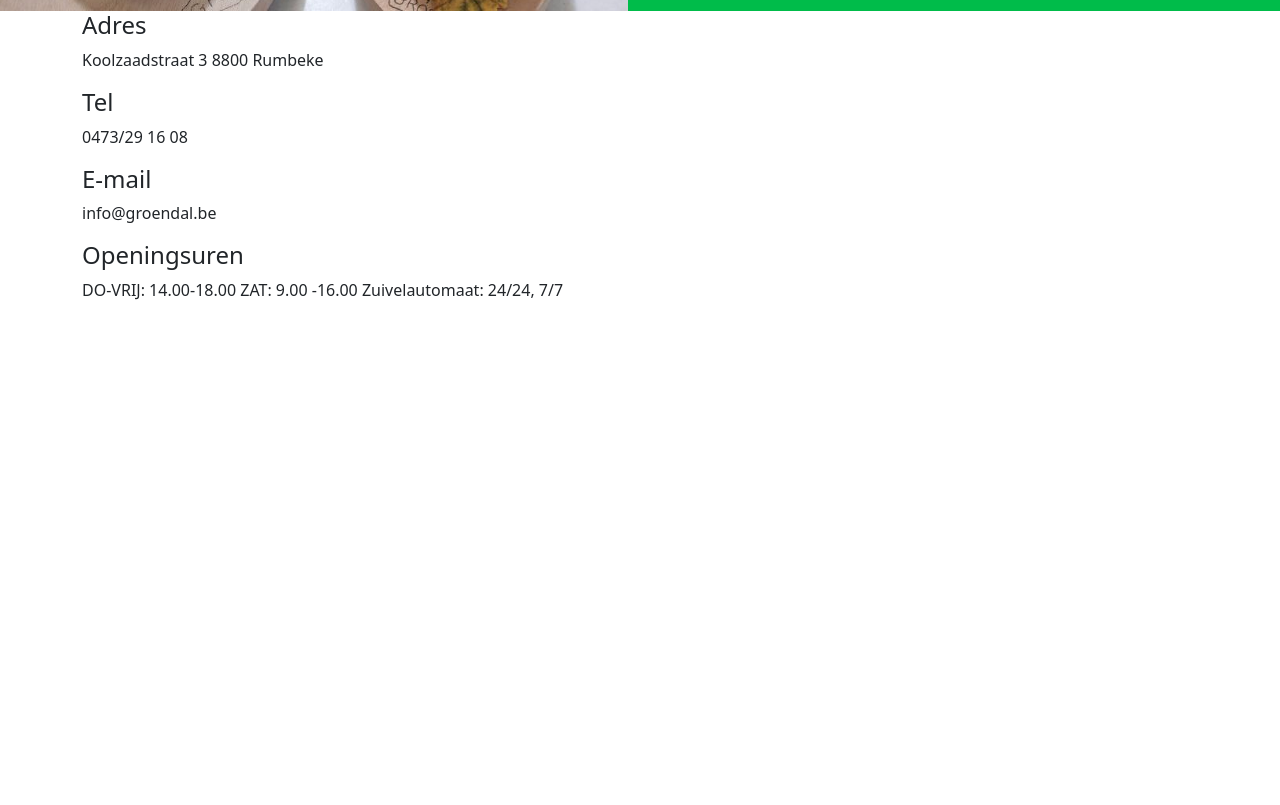
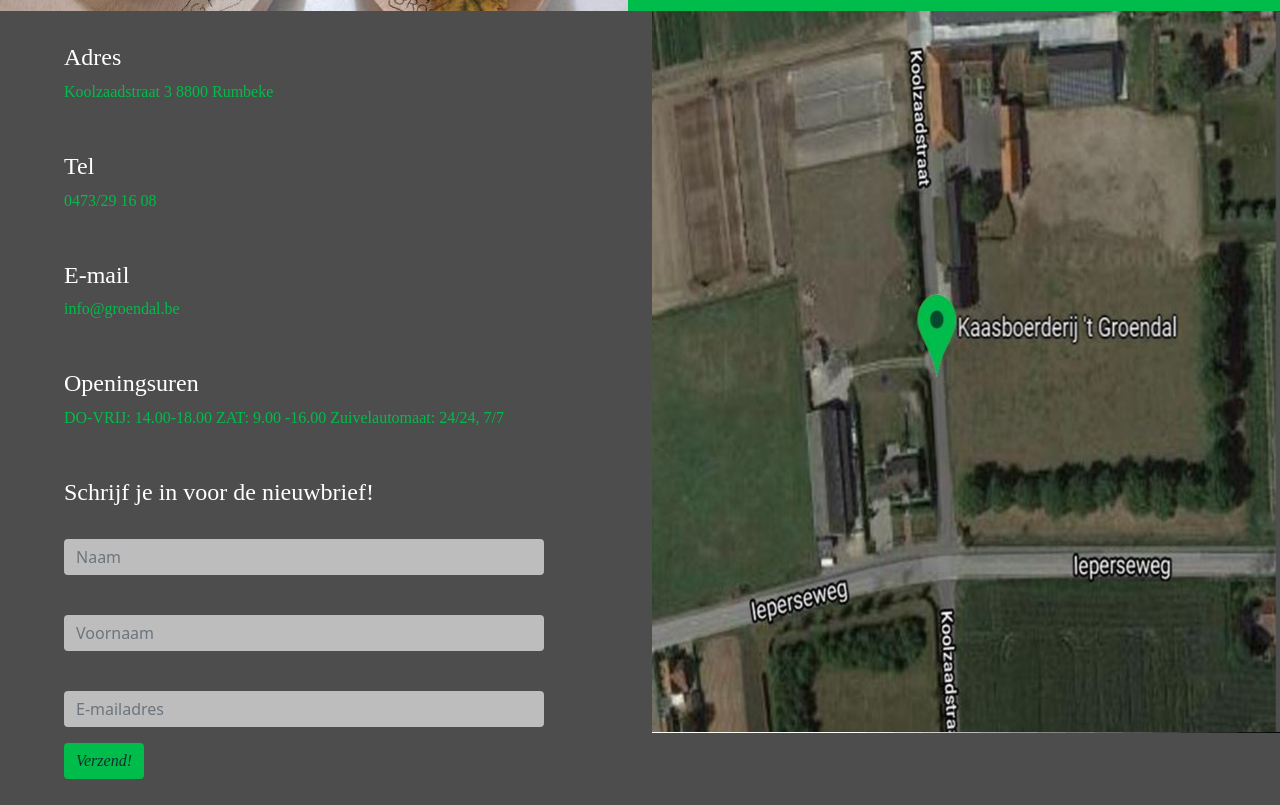
Before and after one commit to howest-WDD/video---project-1-Atlantis2002, a plain HTML site: page index.html in a window 1280 px wide. Shown: the part 2610-3415 px from the top of the page. Before the commit the page ends 2928 px from the top, so only its background shows below. Drawn offline with nearby package versions, Linux system fonts and the light colour scheme; a web font is replaced by a local one.

Commit message:
versie 3

```diff
--- a/css/style.scss
+++ b/css/style.scss
@@ -5,7 +5,9 @@ $color-lightgreen: #00bc4a;
 $color-green: #014a2d;
 $color-darkgreen: #12312c;
 $color-grey: #4d4d4d;
+$color-lightgrey: #bdbdbd;
 $spacing-default: 2rem;
+
 @import url("https://fonts.googleapis.com/css2?family=Amaranth&family=Dosis:wght@200&display=swap");
 
 /*---------------------------------------/*
@@ -123,6 +125,61 @@ $spacing-default: 2rem;
 .container-fluid {
   padding: 0rem;
 }
+
+.c-nieuwsbrief {
+  background-color: #4d4d4d;
+}
+
+.c-tittle {
+  padding-top: 2rem;
+  font-family: Amaranth;
+  color: white;
+  padding-left: 4rem;
+}
+
+.c-text-inschrijving {
+  font-family: Amaranth;
+  color: #00bc4a;
+  padding-left: 4rem;
+}
+
+.form-control {
+  background-color: #bdbdbd;
+  border: none;
+  margin-left: 4rem;
+  width: 30rem;
+}
+.form-control:focus {
+  color: #212529;
+  background-color: #bdbdbd;
+  border: none;
+  outline: 0;
+  box-shadow: 0 0 0 0.25rem #00bc4a;
+}
+
+.btn-secondary {
+  background-color: #00bc4a;
+  color: #12312c;
+  font-family: Amaranth;
+  font-style: italic;
+  border: none;
+  margin-left: 4rem;
+  margin-bottom: 2rem;
+
+  &:hover {
+    background-color: #12312c;
+    color: #00bc4a;
+    border: none;
+  }
+}
+
+.c-howest {
+  padding: 2rem;
+}
+
+.c-facebook {
+  padding: 2rem;
+}
 /*---------------------------------------/*
   # OBJECTS
 /*---------------------------------------*/
--- a/index.html
+++ b/index.html
@@ -129,25 +129,57 @@
         </div>
       </div>
       <div class="c-nieuwsbrief">
-        <div class="container">
+        <div class="container-fluid">
           <div class="row">
             <div class="col-6">
-              <div class="c-adres"><h4>Adres</h4></div>
-              <div class="c-adrestext"><p>Koolzaadstraat 3 8800 Rumbeke</p></div>
+              <div class="c-tittle"><h4>Adres</h4></div>
+              <div class="c-text-inschrijving"><p>Koolzaadstraat 3 8800 Rumbeke</p></div>
 
-              <div class="c-tel"><h4>Tel</h4></div>
-              <div class="c-teltext"><p>0473/29 16 08</p></div>
+              <div class="c-tittle"><h4>Tel</h4></div>
+              <div class="c-text-inschrijving"><p>0473/29 16 08</p></div>
 
-              <div class="c-email"><h4>E-mail</h4></div>
-              <div class="c-emailtext"><p>info@groendal.be</p></div>
+              <div class="c-tittle"><h4>E-mail</h4></div>
+              <div class="c-text-inschrijving"><p>info@groendal.be</p></div>
 
-              <div class="c-openingsuren"><h4>Openingsuren</h4></div>
-              <div class="c-openingsurentext"><p>DO-VRIJ: 14.00-18.00 ZAT: 9.00 -16.00 Zuivelautomaat: 24/24, 7/7</p></div>
+              <div class="c-tittle"><h4>Openingsuren</h4></div>
+              <div class="c-text-inschrijving"><p>DO-VRIJ: 14.00-18.00 ZAT: 9.00 -16.00 Zuivelautomaat: 24/24, 7/7</p></div>
+
+              <div class="c-tittle"><h4>Schrijf je in voor de nieuwbrief!</h4></div>
+
+              <form>
+                <div class="mb-3">
+                  <label for="exampleInputEmail1" class="form-label"></label>
+                  <input type="email" class="form-control" id="exampleInputEmail1" aria-describedby="emailHelp" placeholder="Naam" />
+                </div>
+                <div class="mb-3">
+                  <label for="exampleInputEmail2" class="form-label"></label>
+                  <input type="email" class="form-control" id="exampleInputEmail2" placeholder="Voornaam" />
+                </div>
+
+                <div class="mb-3">
+                  <label for="exampleInputEmail3" class="form-label"></label>
+                  <input type="email" class="form-control" id="exampleInputEmail3" placeholder="E-mailadres" />
+                </div>
+
+                <button type="submit" class="btn btn-secondary">Verzend!</button>
+              </form>
             </div>
+            <img class="col-6 c-kaart" src="images/kaart.JPG" alt="kaart" width="843" height="722" />
           </div>
         </div>
       </div>
     </main>
+    <footer>
+      <div class="container">
+        <div class="row">
+          <div class="col-12 d-flex justify-content-between">
+            <img class="c-facebook" src="images/Facebook.png" alt="Facebook" width="117" height="117" />
+            <div class="align-self-end"><p>&copy;Atlantis Devos MIT</p></div>
+            <img class="c-howest" src="images/howest-hogeschool-logo.png" alt="Howest" width="251" height="101" />
+          </div>
+        </div>
+      </div>
+    </footer>
     <script src="https://cdn.jsdelivr.net/npm/bootstrap@5.1.3/dist/js/bootstrap.bundle.min.js" integrity="sha384-ka7Sk0Gln4gmtz2MlQnikT1wXgYsOg+OMhuP+IlRH9sENBO0LRn5q+8nbTov4+1p" crossorigin="anonymous"></script>
   </body>
 </html>
```
Also changed, not shown: css/style.css, images/Facebook.png (added), images/howest-hogeschool-logo.png (added), images/kaart.JPG (added), 1 other file.
